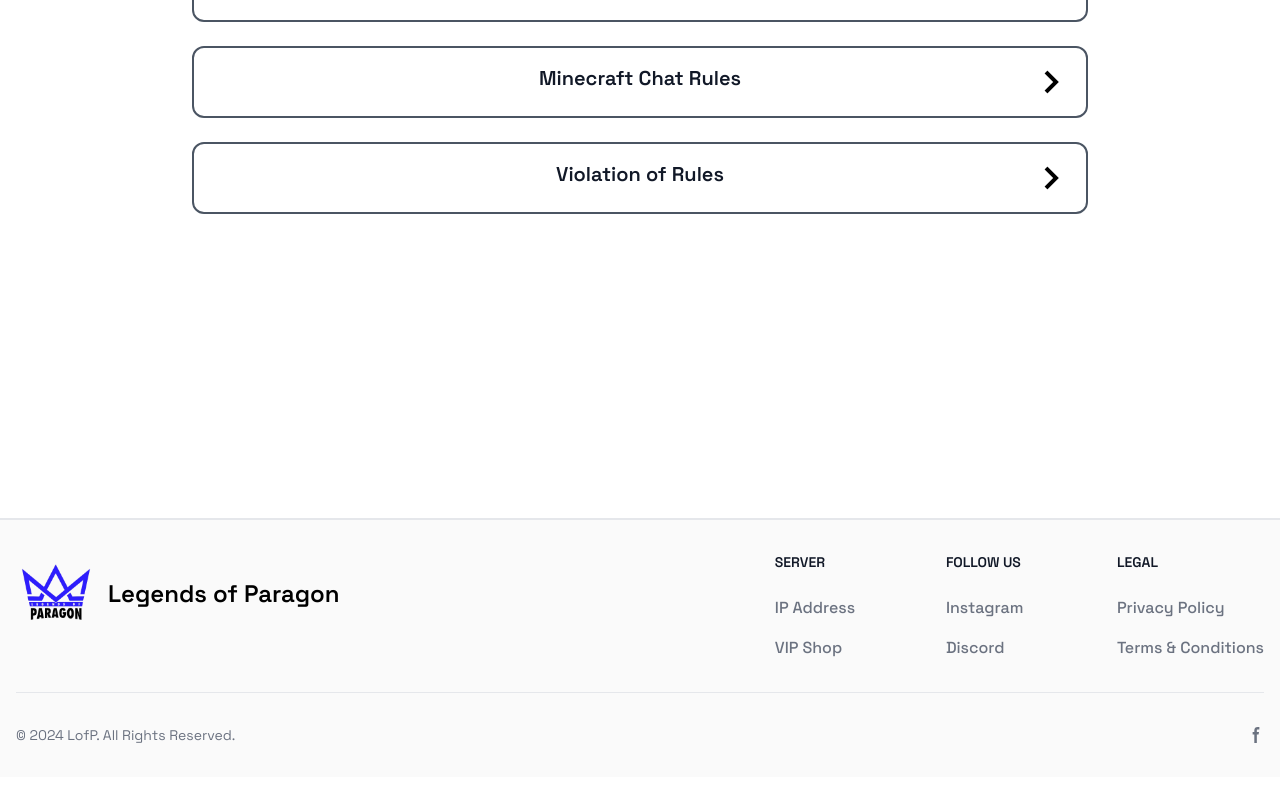
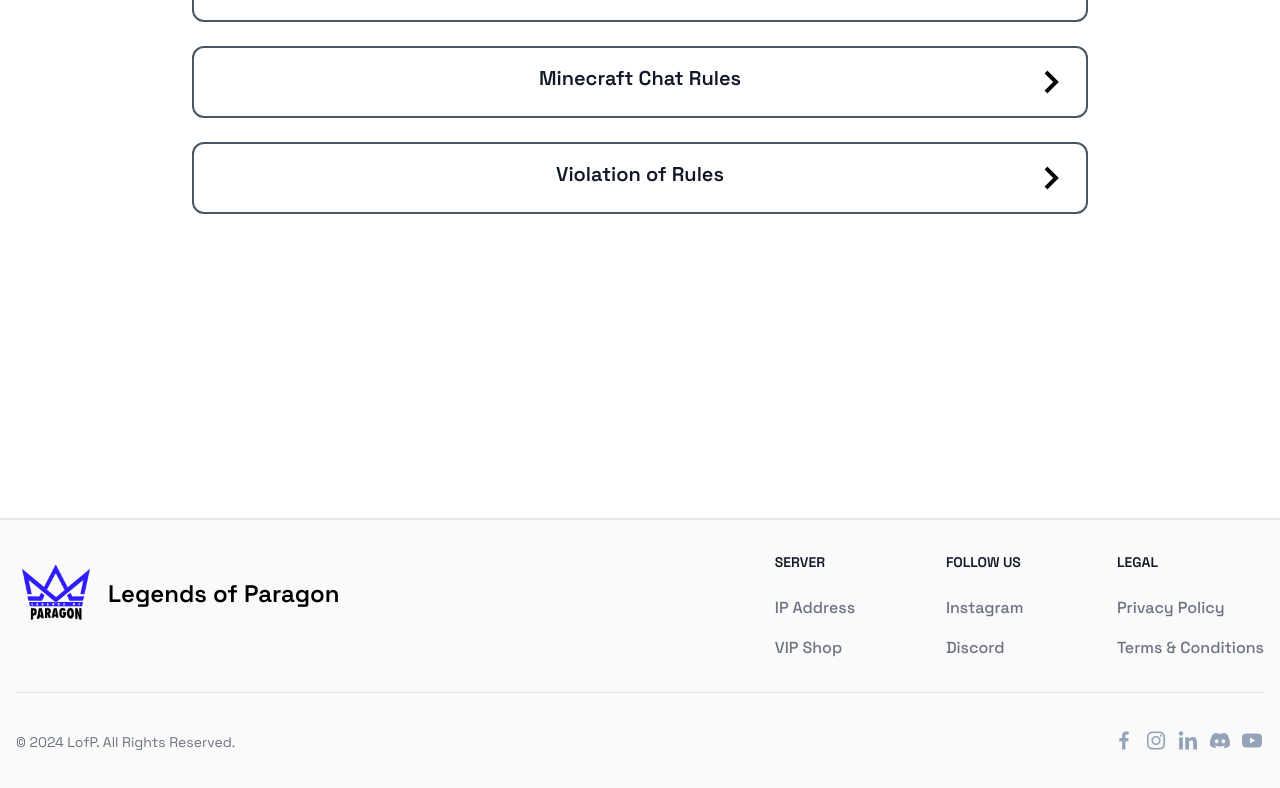
Before and after one commit to DejFcoder/LOP-MC-ntb, a React (Vite) app in the folder mc-server/: page /rules in a window 1280 px wide. Shown: the part 460-1248 px from the top of the page. Built offline with nearby package versions, Linux system fonts and the light colour scheme.

Commit message:
footer icons

```diff
--- a/mc-server/src/components/Footer.tsx
+++ b/mc-server/src/components/Footer.tsx
@@ -1,8 +1,9 @@
-import { useContext, FC } from "react";
+import { useContext, FC, useState } from "react";
 import LogoWhite from "../images/logoWhite.png";
 import LogoDark from "../images/logoDark.png";
 import DarkModeContext from "../DarkModeContext";
 import { useTranslation } from "react-i18next";
+import CopyToClipboard from "react-copy-to-clipboard";
 
 interface FooterProps {}
 
@@ -10,6 +11,12 @@ const Footer: FC<FooterProps> = () => {
   const { t } = useTranslation("footer");
   const currentYear = new Date().getFullYear();
   const { darkMode } = useContext(DarkModeContext);
+  const [isCopied, setIsCopied] = useState<boolean>(false);
+
+  const handleCopy = () => {
+    setIsCopied(true);
+    setTimeout(() => setIsCopied(false), 2000);
+  };
 
   return (
     <footer className="bg-zinc-50 dark:bg-gray-900 border-t-2 dark:border-gray-500">
@@ -34,16 +41,32 @@ const Footer: FC<FooterProps> = () => {
               </h2>
               <ul className="text-gray-500 dark:text-gray-400 font-medium">
                 <li className="mb-4">
-                  <a href="https://flowbite.com/" className="hover:underline">
-                    {t('option1')}
-                  </a>
+                  <CopyToClipboard text="mcLofP.com" onCopy={handleCopy}>
+                      <span className="cursor-pointer hover:underline">
+                      <span
+                        className={`${isCopied ? "hidden" : "inline-flex"} cursor-pointer hover:underline`}
+                        id="default-message2"
+                      >
+                        {t("option1")}
+                      </span>
+                      <span
+                        className={`${
+                          isCopied ? "inline-flex" : "hidden"
+                        } items-center`}
+                        id="success-message2"
+                      >
+                        <i className="bx bx-check mr-1"></i>
+                        {t("copied")}
+                      </span>
+                      </span>
+                  </CopyToClipboard>
                 </li>
                 <li>
                   <a
                     href="https://tailwindcss.com/"
                     className="hover:underline"
                   >
-                    {t('option2')}
+                    {t("option2")}
                   </a>
                 </li>
               </ul>
@@ -100,22 +123,37 @@ const Footer: FC<FooterProps> = () => {
               href="#"
               className="text-gray-500 hover:text-gray-900 dark:hover:text-white"
             >
-              <svg
-                className="w-4 h-4"
-                aria-hidden="true"
-                xmlns="http://www.w3.org/2000/svg"
-                fill="currentColor"
-                viewBox="0 0 8 19"
-              >
-                <path
-                  fillRule="evenodd"
-                  d="M6.135 3H8V0H6.135a4.147 4.147 0 0 0-4.142 4.142V6H0v3h2v9.938h3V9h2.021l.592-3H5V3.591A.6.6 0 0 1 5.592 3h.543Z"
-                  clipRule="evenodd"
-                />
-              </svg>
+              <i className="bx bxl-facebook text-slate-400 hover:text-slate-500 dark:text-slate-600 text-2xl dark:hover:text-slate-500"></i>
               <span className="sr-only">Facebook page</span>
             </a>
-            {/* Add other social media links similarly */}
+            <a
+              href="#"
+              className="text-gray-500 hover:text-gray-900 dark:hover:text-white ml-2"
+            >
+              <i className="bx bxl-instagram text-slate-400 hover:text-slate-500 dark:text-slate-600 text-2xl dark:hover:text-slate-500"></i>
+              <span className="sr-only">Instagram page</span>
+            </a>
+            <a
+              href="#"
+              className="text-gray-500 hover:text-gray-900 dark:hover:text-white ml-2"
+            >
+              <i className="bx bxl-linkedin text-slate-400 hover:text-slate-500 dark:text-slate-600 text-2xl dark:hover:text-slate-500"></i>
+              <span className="sr-only">Linkedin page</span>
+            </a>
+            <a
+              href="#"
+              className="text-gray-500 hover:text-gray-900 dark:hover:text-white ml-2"
+            >
+              <i className="bx bxl-discord-alt text-slate-400 hover:text-slate-500 dark:text-slate-600 text-2xl dark:hover:text-slate-500"></i>
+              <span className="sr-only">Discord page</span>
+            </a>
+            <a
+              href="#"
+              className="text-gray-500 hover:text-gray-900 dark:hover:text-white ml-2"
+            >
+              <i className="bx bxl-youtube text-slate-400 hover:text-slate-500 dark:text-slate-600 text-2xl dark:hover:text-slate-500"></i>
+              <span className="sr-only">Youtube page</span>
+            </a>
           </div>
         </div>
       </div>
```
